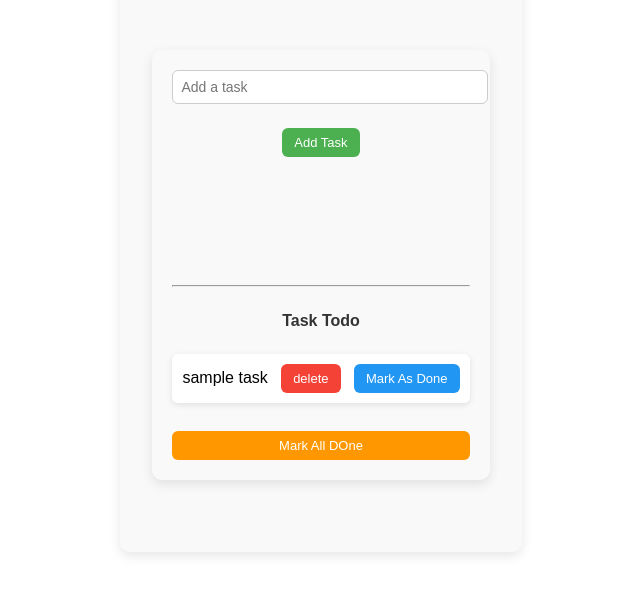
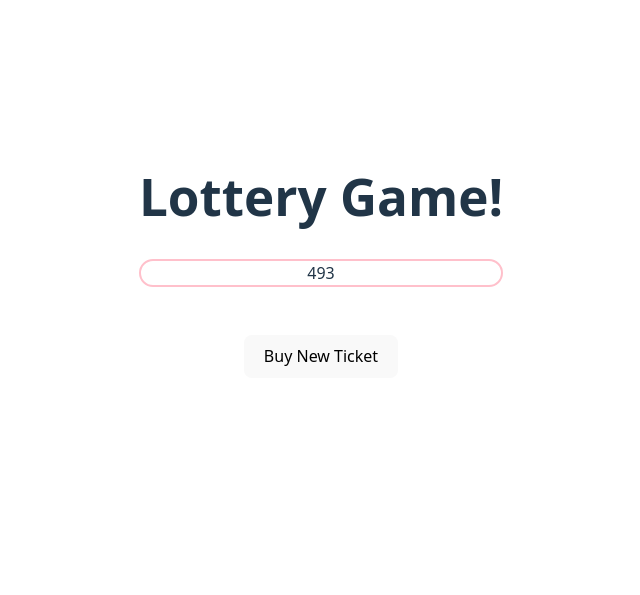
Before and after one commit to siddhi1012/React, a React (Vite) app in the folder react-state-class/: page / in a window 1280 px wide. Shown: the part 135-730 px from the top of the page, without its empty margins (319-959 px from the left). Built offline with nearby package versions, Linux system fonts and the light colour scheme; the HTML template or start-up script is replaced by a standard one.

Commit message:
via upload

```diff
--- a/react-state-class/src/App.jsx
+++ b/react-state-class/src/App.jsx
@@ -2,11 +2,15 @@
 // import Counter from './Counter';
 // import LikeButton from './LikeButton';
 // import Ludo from './Ludo';
-import TodoList from './TodoList';
+// import TodoList from './TodoList';
+import Lottery from './Lottery';
 function App() {
   return (
     <>
-      <TodoList />
+      <Lottery />
+
+
+      {/* <TodoList /> */}
 
 
 
--- /dev/null
+++ b/react-state-class/src/Lottery.css
@@ -0,0 +1,4 @@
+.ticket{
+    border: 2px solid pink;
+    border-radius: 15px;
+}
--- /dev/null
+++ b/react-state-class/src/Lottery.jsx
@@ -0,0 +1,26 @@
+import { useState } from "react"
+import "./Lottery.css";
+import { genTicket, sum } from "./helper";
+
+
+export default function Lottery() {
+    let [ticket, setTicket] = useState(genTicket(3));
+    let isWinning = sum(ticket) === 15;
+    let buyTicket = () => {
+        setTicket(genTicket(3));
+    }
+    return (
+        <div>
+            <h1>Lottery Game!</h1>
+            <div className="ticket">
+                <span>{ticket[0]}</span>
+                <span>{ticket[1]}</span>
+                <span>{ticket[2]}</span>
+            </div>
+            <br /> <br />
+            <button onClick={buyTicket}>Buy New Ticket </button>
+            <h3>{isWinning && "Congrats, you won!"}</h3>
+        </div>
+
+    )
+}
--- /dev/null
+++ b/react-state-class/src/helper.js
@@ -0,0 +1,15 @@
+function genTicket(n) {
+    let arr = new Array(n);
+    for (let i = 0; i < n; i++) {
+        arr[i] = Math.floor(Math.random() * 10);
+    }
+    return arr;
+}
+
+function sum(arr) {
+    return arr.reduce((sum ,curr ) => sum + curr );
+
+}
+
+
+export { genTicket , sum };
```
